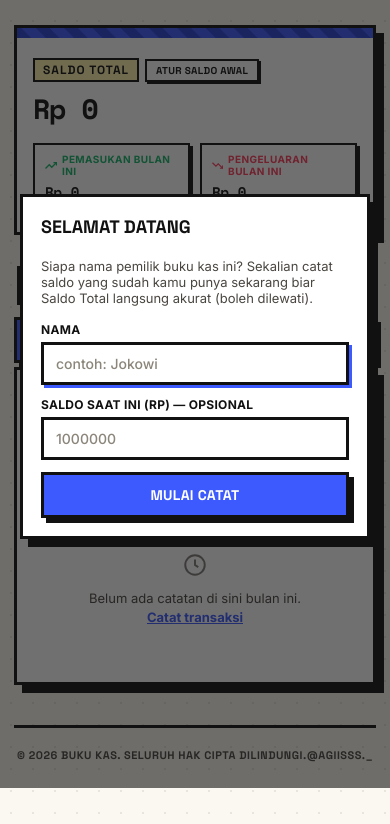
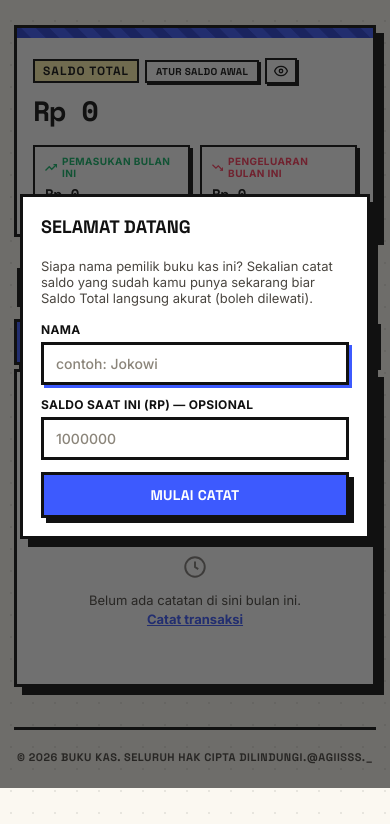
Before and after one commit to agissubactiann/Buku-Kas, a plain HTML site: page index.html in a window 390 px wide. Shown: the part 56-880 px from the top of the page. Drawn offline with nearby package versions, Linux system fonts and the light colour scheme.

Commit message:
tambah privasi saldo dan update panduan download

```diff
--- a/index.html
+++ b/index.html
@@ -49,6 +49,12 @@
             <div class="hero-label-row">
               <div class="hero-label">Saldo total</div>
               <button class="btn-mini" onclick="openBalanceForm(false)">Atur saldo awal</button>
+              <button class="eye-btn" id="privacyToggleBtn" onclick="togglePrivacy()" aria-label="Sembunyikan saldo" title="Sembunyikan saldo">
+                <svg width="14" height="14" viewBox="0 0 24 24" fill="none" stroke="currentColor" stroke-width="2.2">
+                  <path d="M1 12s3-8 11-8 11 8 11 8-3 8-11 8-11-8-11-8z" />
+                  <circle cx="12" cy="12" r="3" />
+                </svg>
+              </button>
             </div>
             <div id="totalBalance" class="serif mono hero-balance">Rp0</div>
           </div>
@@ -227,7 +233,12 @@
           <div class="help-item">
             <div class="help-title">Cara Download Buku Kas</div>
             <div class="help-text">
-              Salin Link dan copy di <strong>Google Crome</strong>. jika sudah masuk ke tampilan Buku Kas , klik tititk 3 di pojok atas dan pilih<strong> Instal dan Buat Pintasan</strong>. dan tunggu aplikasi akan muncul di beranda kamu
+              <strong>Di Android:</strong> Buka link Buku Kas ini lewat <strong>Google Chrome</strong>. Setelah tampilan Buku Kas muncul, tap ikon titik tiga di pojok kanan atas, lalu pilih <strong>"Instal aplikasi"</strong> atau
+              <strong>"Tambahkan ke Layar Utama"</strong>. Tunggu sebentar, ikonnya akan muncul di beranda HP kamu.
+            </div>
+            <div class="help-text" style="margin-top: 10px">
+              <strong>Di iPhone (iOS):</strong> Buka link Buku Kas ini lewat <strong>Safari</strong> (bukan Chrome). Tap ikon Share (kotak dengan panah ke atas) di bagian bawah layar, scroll ke bawah, pilih
+              <strong>"Add to Home Screen"</strong>, lalu tap <strong>"Add"</strong>. Ikon Buku Kas akan muncul di layar utama HP kamu.
             </div>
           </div>
           <div class="help-item">
--- a/script.js
+++ b/script.js
@@ -9,10 +9,12 @@ const STORAGE_KEY = "buku-kas-transactions";
 const NAME_KEY = "buku-kas-username";
 const BALANCE_KEY = "buku-kas-saldo-awal";
 const BALANCE_SET_KEY = "buku-kas-saldo-set";
+const PRIVACY_KEY = "buku-kas-privacy";
 
 let userName = "";
 let startingBalance = 0;
 let balanceSet = false;
+let privacyHidden = false;
 let transactions = [];
 
 let activeTab = "harian"; // harian | mingguan | bulanan | history
@@ -81,6 +83,34 @@ function shakeEl(el) {
   el.classList.remove("shake");
   void el.offsetWidth;
   el.classList.add("shake");
+}
+
+/* ---------- privasi saldo ---------- */
+function loadPrivacy() {
+  try {
+    privacyHidden = localStorage.getItem(PRIVACY_KEY) === "true";
+  } catch (e) {
+    privacyHidden = false;
+  }
+}
+function togglePrivacy() {
+  privacyHidden = !privacyHidden;
+  try {
+    localStorage.setItem(PRIVACY_KEY, String(privacyHidden));
+  } catch (e) {
+    console.error("Gagal menyimpan preferensi privasi", e);
+  }
+  updateEyeIcon();
+  renderTotalBalance();
+}
+function updateEyeIcon() {
+  const btn = document.getElementById("privacyToggleBtn");
+  if (!btn) return;
+  btn.setAttribute("aria-label", privacyHidden ? "Tampilkan saldo" : "Sembunyikan saldo");
+  btn.setAttribute("title", privacyHidden ? "Tampilkan saldo" : "Sembunyikan saldo");
+  btn.innerHTML = privacyHidden
+    ? `<svg width="14" height="14" viewBox="0 0 24 24" fill="none" stroke="currentColor" stroke-width="2.2"><path d="M17.94 17.94A10.94 10.94 0 0 1 12 20c-7 0-10-8-10-8a18.34 18.34 0 0 1 4.22-5.94M9.9 4.24A10.4 10.4 0 0 1 12 4c7 0 10 8 10 8a18.28 18.28 0 0 1-2.16 3.19m-6.72-1.07a3 3 0 1 1-4.24-4.24"/><line x1="1" y1="1" x2="23" y2="23"/></svg>`
+    : `<svg width="14" height="14" viewBox="0 0 24 24" fill="none" stroke="currentColor" stroke-width="2.2"><path d="M1 12s3-8 11-8 11 8 11 8-3 8-11 8-11-8-11-8z"/><circle cx="12" cy="12" r="3"/></svg>`;
 }
 
 /* ---------- nama pengguna ---------- */
@@ -265,10 +295,23 @@ function renderTotalBalance() {
   const monthExpense = monthTx.filter((t) => t.type === "expense").reduce((s, t) => s + t.amount, 0);
 
   const balEl = document.getElementById("totalBalance");
-  animateNumberText(balEl, totalBalance);
+  const incEl = document.getElementById("allIncome");
+  const expEl = document.getElementById("allExpense");
+  const MASK = "Rp••••••••";
+
+  if (privacyHidden) {
+    balEl.textContent = MASK;
+    balEl.dataset.rawValue = totalBalance;
+    incEl.textContent = MASK;
+    incEl.dataset.rawValue = monthIncome;
+    expEl.textContent = MASK;
+    expEl.dataset.rawValue = monthExpense;
+  } else {
+    animateNumberText(balEl, totalBalance);
+    animateNumberText(incEl, monthIncome);
+    animateNumberText(expEl, monthExpense);
+  }
   balEl.style.color = totalBalance >= 0 ? "var(--ink)" : "var(--expense)";
-  animateNumberText(document.getElementById("allIncome"), monthIncome);
-  animateNumberText(document.getElementById("allExpense"), monthExpense);
 }
 
 /* ---------- ledger row renderer (dipakai di semua tempat) ---------- */
@@ -709,6 +752,8 @@ function init() {
   loadName();
   updateBrandTitle();
   loadBalance();
+  loadPrivacy();
+  updateEyeIcon();
   loadData();
   historySelectedDate = null;
   setFormType("expense");
--- a/style.css
+++ b/style.css
@@ -1144,3 +1144,23 @@ header {
     gap: 6px;
   }
 }
+
+/* === Tombol mata (privasi saldo) === */
+.eye-btn {
+  background: var(--surface);
+  border: 2px solid var(--border);
+  color: var(--ink);
+  cursor: pointer;
+  padding: 4px 7px;
+  box-shadow: 2px 2px 0 var(--border);
+  display: flex;
+  align-items: center;
+  justify-content: center;
+  transition:
+    transform 0.08s,
+    box-shadow 0.08s;
+}
+.eye-btn:hover {
+  transform: translate(-1px, -1px);
+  box-shadow: 3px 3px 0 var(--border);
+}
```
